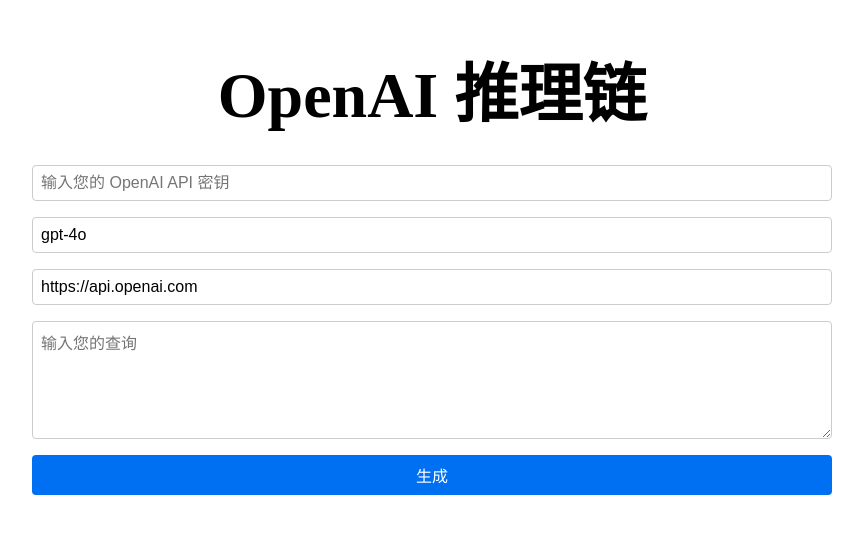
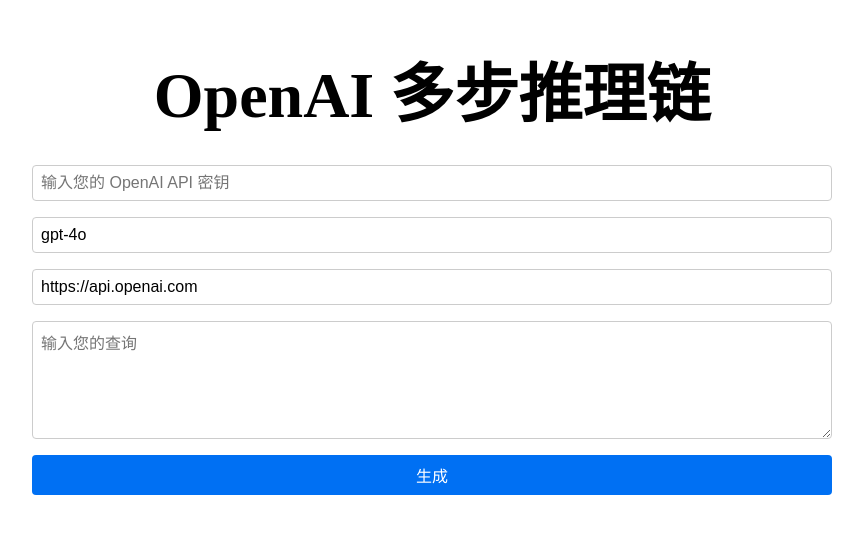
Before and after one commit to syfantasy0v0/openai-o1-chain, a Next.js app: page / in a window 1280 px wide. Shown: the part 131-664 px from the top of the page, without its empty margins (208-1071 px from the left). Built offline with nearby package versions, Linux system fonts and the light colour scheme.

Commit message:
Update index.js

```diff
--- a/pages/index.js
+++ b/pages/index.js
@@ -1,4 +1,4 @@
-import { useState, useEffect } from 'react';
+import { useState } from 'react';
 import Head from 'next/head';
 import styles from '../styles/Home.module.css';
 
@@ -47,13 +47,13 @@
   return (
     <div className={styles.container}>
       <Head>
-        <title>OpenAI 推理链</title>
+        <title>OpenAI 多步推理链</title>
         <link rel="icon" href="/favicon.ico" />
       </Head>
 
       <main className={styles.main}>
         <h1 className={styles.title}>
-          OpenAI 推理链
+          OpenAI 多步推理链
         </h1>
 
         <form onSubmit={handleSubmit} className={styles.form}>
```
